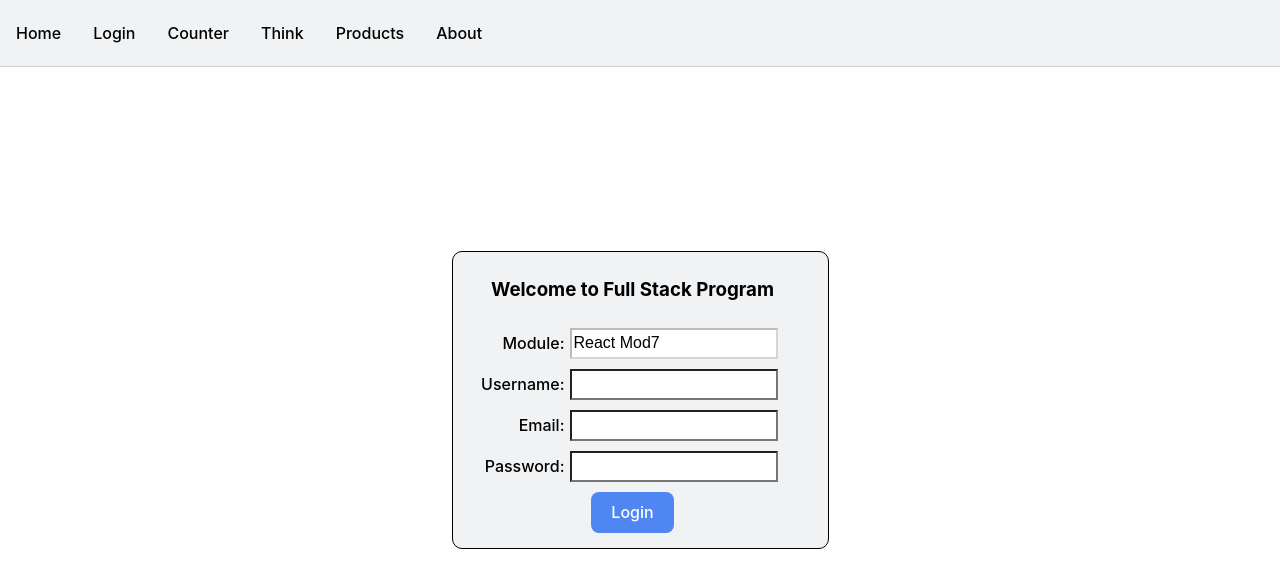
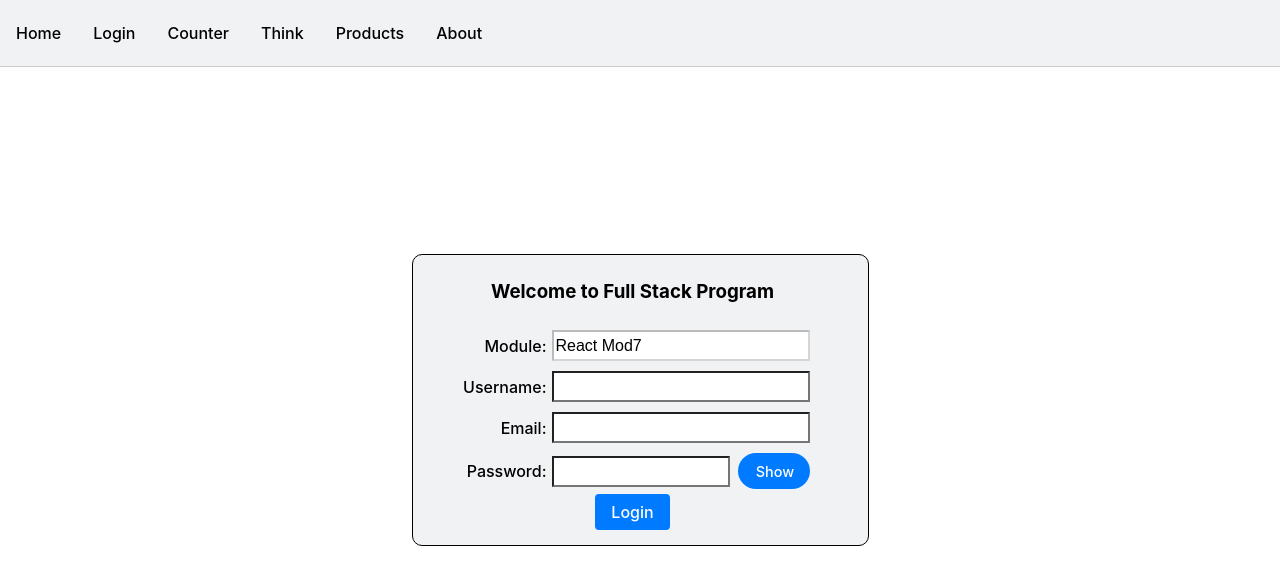
Before and after one commit to Limichui/frontend-react, a React (Vite) app: page /frontend-react/login in a window 1280 px wide. Shown: the top 588 px of the page. Built offline with nearby package versions, Linux system fonts and the light colour scheme.

Commit message:
Trabajo Final: Ejercicio 5 - Completado

```diff
--- a/src/App.css
+++ b/src/App.css
@@ -133,7 +133,7 @@ form {
   border: 1px solid #000000;
   background-color: #F0F2F4;
   color: #000000;
-  width: 350px;
+  width: 430px;
 }
 
 .div-form{
@@ -147,9 +147,9 @@ form {
 .label-form{
   font-weight: 500;
 }
+
 .input-form{
-  width: 200px !important;
-  min-width: 100px;
+  width: 250px !important;
   margin-left: 5px  !important;
   background-color: #FFFFFF !important;
   color: #000000;
@@ -157,12 +157,39 @@ form {
   font-size:medium
 }
 
+.input-password{
+  width: 170px !important;
+}
+
 .button-form{
-  margin-top: 5px;
-  background-color:#3877f3de;
+  background: #007BFF;
   color: #FFFFFF;
+  border: none;
+  padding: 0.5rem 1rem;
+  cursor: pointer;
+  border-radius: 4px;
+  font-size: 1rem;
+  transition: background-color 0.3s ease;
 }
 
 .button-form:hover{
-  background-color:#0d52ddee;
+  background: #0056B3;
 }
+
+.button-form:disabled {
+  background: #CCCCCC;
+  cursor: not-allowed;
+}
+
+.button-password {
+  margin-left: 0.5rem;
+  font-size: 0.9rem;
+  width: 72px;
+  background: #007BFF;
+  color: #FFFFFF;
+  border-radius: 20px;
+}
+
+.button-password:hover{
+  background: #0056B3;
+}
--- a/src/components/forms/FormLoginWithMotion.jsx
+++ b/src/components/forms/FormLoginWithMotion.jsx
@@ -17,8 +17,9 @@ const FormWithMotionAndHook = ({titleForm}) => {
     const [showModal, setShowModal] = useState(false);
     const [modalMessage, setModalMessage] = useState(""); // Estado para almacenar el mensaje del modal.
     const [isSuccess, setIsSuccess] = useState(false); // Estado para controlar si la validación fue exitosa
-    const [isButtonVisible, setIsButtonVisible] = useState(true); // Estado para controlar visibilidad del botón
     const [inputsDisabled, setInputsDisabled] = useState(false); // Estado para controlar si los inputs están deshabilitados
+    const [showPassword, setShowPassword] = useState(false); // Estado para controlar la visibilidad de la contraseña
+
 
     const dispatch = useDispatch(); // Inicializar el hook useDispatch
     const initialValueForm  = useSelector((state) => state.form);
@@ -33,7 +34,6 @@ const FormWithMotionAndHook = ({titleForm}) => {
                 email: formData.email
             }));
             setModalMessage(`Bienvenido: ${formData.username}`);
-            setIsButtonVisible(false); // Ocultar el botón paar que no vuelva a hacer clic
             setInputsDisabled(true); // Deshabilitar los inputs para que no cambie el contenido de cada input
             setIsSuccess(true); // Indica que la validación fue exitosa
         } else {
@@ -48,7 +48,9 @@ const FormWithMotionAndHook = ({titleForm}) => {
         setShowModal(false);
     }
 
-
+    const togglePasswordVisibility = () => {
+        setShowPassword(!showPassword);
+    };
 
     return (
         <motion.div
@@ -129,17 +131,23 @@ const FormWithMotionAndHook = ({titleForm}) => {
                 >
                     <div className="div-form">
                         <label className="label-form">Password:</label>
-                        <input className="input-form"
-                            type="password"
+                        <input className="input-form input-password"
+                            type={showPassword ? "text" : "password"}
                             name="password"
                             value={formData.password}
                             onChange={handleChange}
                             required
                             disabled={inputsDisabled}
                         />
+                        <button
+                            type="button"
+                            className="button-password"
+                            onClick={togglePasswordVisibility}
+                        >
+                                {showPassword ? "Hide" : "Show"}
+                        </button>
                     </div>
                 </motion.div>
-                {isButtonVisible && ( // Renderiza el botón solo si isButtonVisible es true
                 <motion.div
                     initial={{ y: 100 }}
                     animate={{ y: 0 }}
@@ -148,11 +156,11 @@ const FormWithMotionAndHook = ({titleForm}) => {
                     <button
                         className="button-form"
                         type="submit"
+                        disabled={inputsDisabled}
                     >
                         Login
                     </button>
                 </motion.div>
-                )}
             </form>
         </motion.div>
     );
```
Lines whose indentation alone changed are shown as unchanged.
